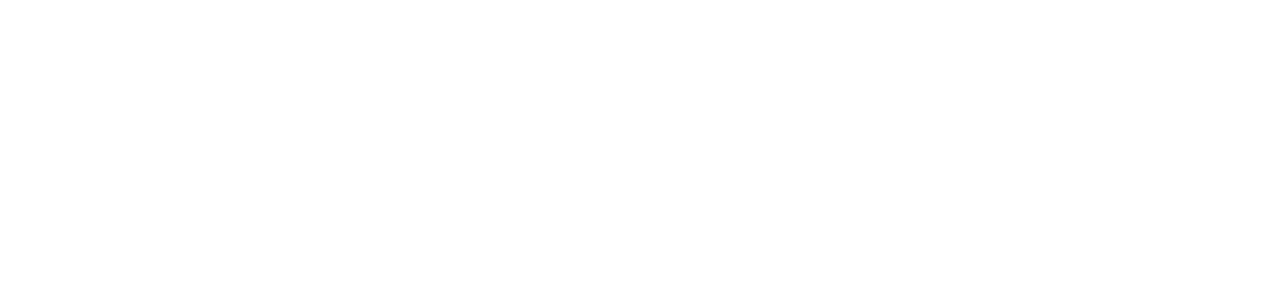
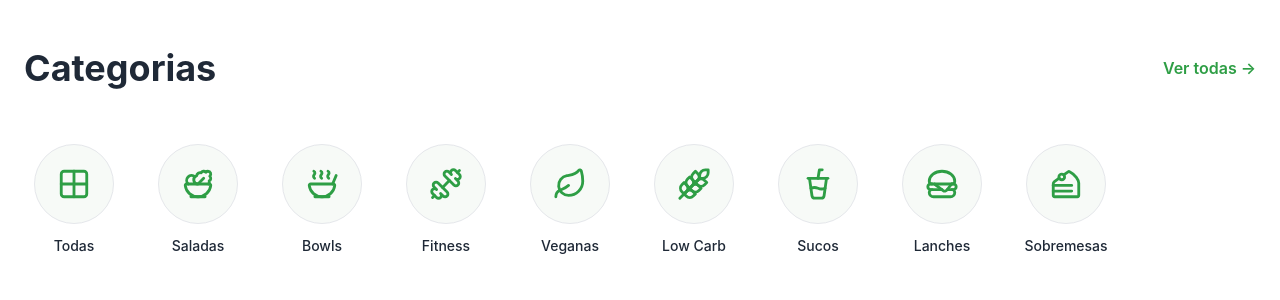
Before and after one commit to Grupo-5-JS-14/VittaRun-FrontEnd, a React (Vite) app: page / in a window 1280 px wide. Shown: the top 300 px of the page. Built offline with nearby package versions, Linux system fonts and the light colour scheme.

Commit message:
feat: Categorias

```diff
--- a/package.json
+++ b/package.json
@@ -10,6 +10,8 @@
     "preview": "vite preview"
   },
   "dependencies": {
+    "@tailwindcss/vite": "^4.3.0",
+    "lucide-react": "^1.16.0",
     "react": "^19.2.6",
     "react-dom": "^19.2.6",
     "tailwindcss": "^4.3.0"
--- a/src/App.tsx
+++ b/src/App.tsx
@@ -1,8 +1,10 @@
+import Categorias from "./components/categorias/Categorias";
+
 function App() {
   return (
     <>
-
-    </>
+      <Categorias />
+      </>
   )
 }
 export default App;
--- /dev/null
+++ b/src/components/categorias/Categorias.tsx
@@ -0,0 +1,130 @@
+import { Grid2x2, Salad, Soup, Dumbbell, Leaf, Wheat, CupSoda, Hamburger, CakeSlice } from "lucide-react";
+
+const categorias = [
+  {
+    nome: "Todas",
+    icon: Grid2x2
+  },
+  {
+    nome: "Saladas",
+    icon: Salad
+  },
+  {
+    nome: "Bowls",
+    icon: Soup
+  },
+  {
+    nome: "Fitness",
+    icon: Dumbbell
+  },
+  {
+    nome: "Veganas",
+    icon: Leaf
+  },
+  {
+    nome: "Low Carb",
+    icon: Wheat
+  },
+  {
+    nome: "Sucos",
+    icon: CupSoda
+  },
+  {
+    nome: "Lanches",
+    icon: Hamburger
+  },
+  {
+    nome: "Sobremesas",
+    icon: CakeSlice
+  }
+];
+
+function Categorias() {
+  return (
+    <section className="w-full bg-white py-12">
+
+      <div className="flex items-center justify-between px-6 mb-10">
+
+        <h2 className="text-4xl font-bold text-[#1F2937]">
+          Categorias
+        </h2>
+
+        <button
+          className="
+            text-[#2E9E45]
+            font-semibold
+            hover:text-[#1F6E31]
+            transition"
+        >
+          Ver todas →
+        </button>
+      </div>
+
+      <div
+        id="categorias"
+        className="
+        flex gap-6
+        overflow-x-auto
+        overflow-y-visible
+        scroll-smooth
+        px-6
+        py-4
+        scrollbar-hide"
+      >
+
+        {categorias.map((categoria, index) => {
+          const Icon = categoria.icon;
+
+          return (
+            <button
+              key={index}
+              className="
+                min-w-25
+                flex flex-col
+                items-center
+                gap-3
+                group"
+            >
+
+              <div
+                className="
+                  w-20 h-20
+                  rounded-full
+                  bg-[#F7FAF7]
+                  border border-[#E5E7EB]
+                  flex items-center justify-center
+                  transition-all duration-300
+                  group-hover:bg-[#2E9E45]
+                  group-hover:scale-110
+                  group-hover:shadow-lg"
+              >
+                <Icon
+                  size={34}
+                  className="
+                    text-[#2E9E45]
+                    transition-all duration-300
+                    group-hover:text-white"
+                />
+              </div>
+
+              <span
+                className="
+                  text-sm
+                  font-medium
+                  text-[#1F2937]
+                  whitespace-nowrap
+                  group-hover:text-[#2E9E45]
+                  transition"
+              >
+
+                {categoria.nome}
+              </span>
+            </button>
+          );
+        })}
+      </div>
+    </section>
+  );
+}
+
+export default Categorias;
```
Also changed, not shown: vite.config.ts (+4 -3 lines), 1 other file (tests, documents, lock files or other folders).
